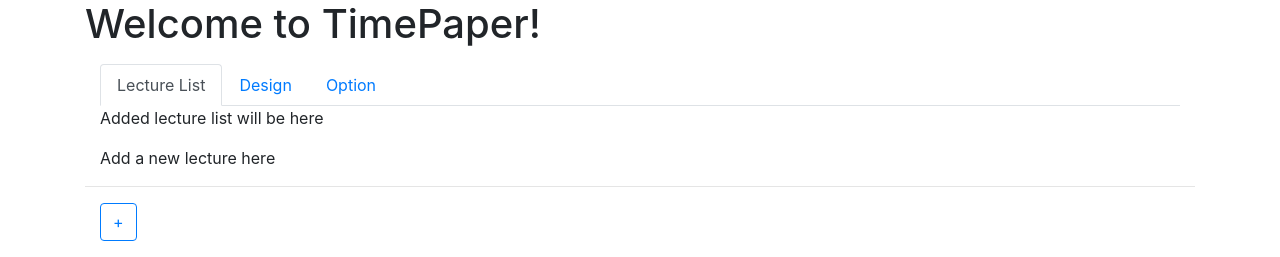
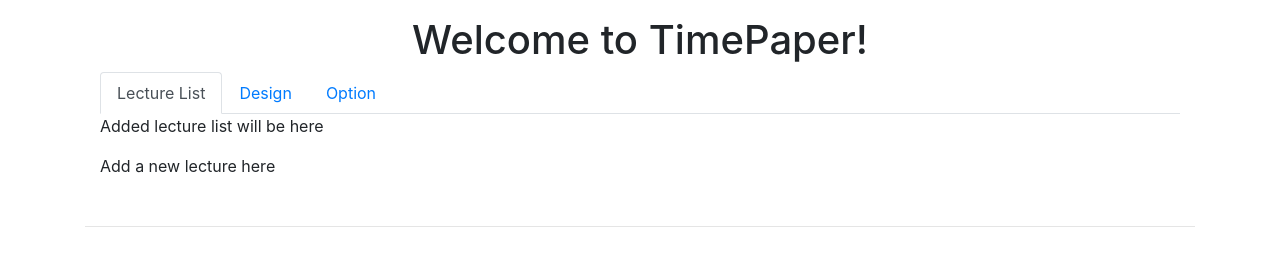
Before and after one commit to gunhoflash/TimePaper, a Node server app: page / in a window 1280 px wide. Shown: the top 257 px of the page. Run offline with Node 20, Linux system fonts and the light colour scheme.

Commit message:
edit main

```diff
--- a/views/main.ejs
+++ b/views/main.ejs
@@ -30,11 +30,8 @@
 		<% include common/modal.ejs %>
 
 		<div class="container">
-			<header>
-				<h1>Welcome to TimePaper!</h1>
-			</header>
-
 			<div class="container-fluid my-3">
+				<h1 class="text-center">Welcome to TimePaper!</h1>
 				<ul class="nav nav-tabs" id="myTab" role="tablist">
 					<li class="nav-item">
 						<a class="nav-link active" id="lectureList-tab" data-toggle="tab" href="#lectureList" role="tab" aria-controls="lectureList" aria-selected="true">Lecture List</a>
@@ -60,7 +57,7 @@
 				</div>
 			</div>
 
-			<hr>
+			<hr class="my-5">
 
 			<div class="container-fluid my-3">
 				<div class="my-3">
```
